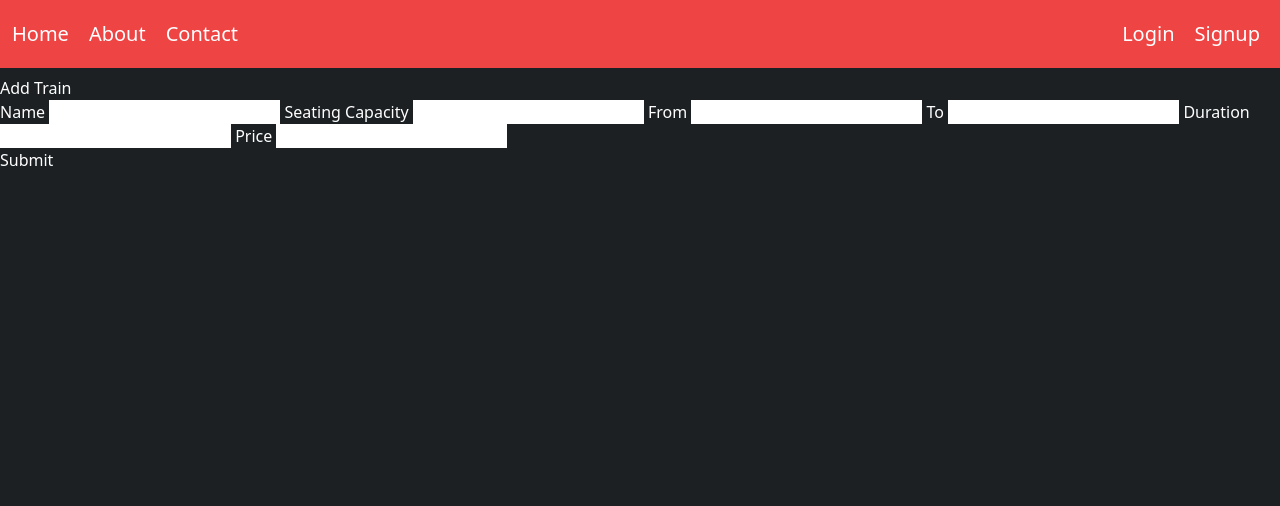
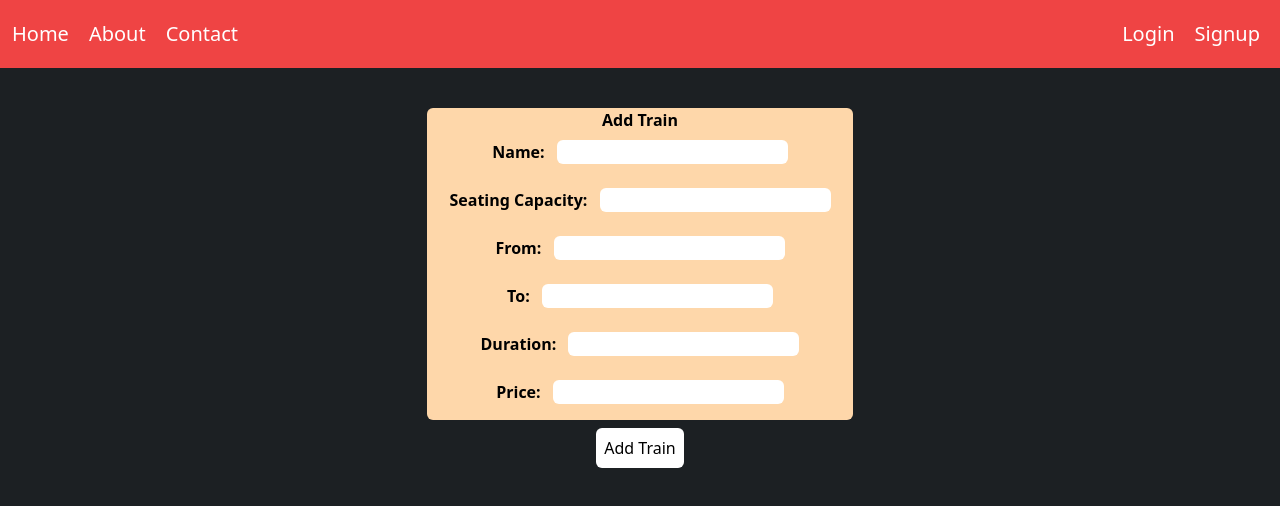
Before and after one commit to sohunn/railway-reservation, a SvelteKit app: page /adminui in a window 1280 px wide. Shown: the top 506 px of the page. Built offline with nearby package versions, Linux system fonts and the light colour scheme; no server answers.

Commit message:
finish ui enhancement

```diff
--- a/src/app.d.ts
+++ b/src/app.d.ts
@@ -7,6 +7,7 @@ declare global {
       user?: {
         username: string;
         id: string;
+        isAdmin: boolean;
       };
     }
 
--- a/src/hooks.server.ts
+++ b/src/hooks.server.ts
@@ -27,6 +27,7 @@ export const handle: Handle = async ({ event, resolve }) => {
         event.locals.user = {
           username: user.username,
           id: decoded.id,
+          isAdmin: constants.admins.includes(user._id.toString()),
         };
         if (
           isProtectedRoute(event.url.pathname) &&
--- a/src/lib/components/Navbar.svelte
+++ b/src/lib/components/Navbar.svelte
@@ -1,5 +1,6 @@
 <script lang="ts">
   export let username: string | undefined;
+  export let isAdmin: boolean | undefined;
 </script>
 
 <div class="mb-2">
@@ -22,6 +23,13 @@
           >My Bookings</a
         >
       </li>
+      {#if isAdmin}
+        <li class="list-none mr-5 text-xl">
+          <a class="no-underline text-white hover:text-black" href="/adminui"
+            >Admin Panel</a
+          >
+        </li>
+      {/if}
     {/if}
     <!-- <li class="list-none text-xl flex ml-auto font-bold">
       <a class="no-underline text-black text-2xl" href="/">FindMyBogey</a>
--- a/src/lib/server/constants.ts
+++ b/src/lib/server/constants.ts
@@ -1,4 +1,5 @@
 export default {
-  admins: ["64ef6d3ee7b9254489725cfe"],
+  //   admins: ["64ef6d3ee7b9254489725cfe"],
+  admins: ["64e0b32dcf594bdeb05df781"],
   baseURL: "http://localhost:5173",
 };
--- a/src/routes/+layout.server.ts
+++ b/src/routes/+layout.server.ts
@@ -2,5 +2,5 @@ import type { LayoutServerLoad } from "./$types";
 
 export const load: LayoutServerLoad = async ({ locals }) => {
   if (!locals.user) return {};
-  return { username: locals.user.username };
+  return { username: locals.user.username, isAdmin: locals.user.isAdmin };
 };
--- a/src/routes/+layout.svelte
+++ b/src/routes/+layout.svelte
@@ -7,6 +7,6 @@
   export let data: LayoutServerData;
 </script>
 
-<Navbar username={data.username} />
+<Navbar username={data.username} isAdmin={data.isAdmin} />
 <Alert />
 <slot />
--- a/src/routes/adminui/+page.svelte
+++ b/src/routes/adminui/+page.svelte
@@ -35,13 +35,15 @@
   };
 </script>
 
-<div>
-  <h1>Add Train</h1>
-  <form action="?/addtrain" method="post">
-    <label>
-      Name
+<div class="flex flex-col items-center">
+  <form
+    class="flex flex-col items-center text-black bg-orange-200 w-1/3 m-auto mt-8 rounded-md"
+  >
+    <h1 class="mt-15 font-bold text-center">Add Train</h1>
+    <label class="mb-4">
+      <strong>Name:</strong>
       <input
-        class="text-black"
+        class="ml-2 mt-2 rounded-md"
         type="text"
         name="name"
         bind:value={name}
@@ -49,10 +51,10 @@
       />
     </label>
 
-    <label>
-      Seating Capacity
+    <label class="mb-4">
+      <strong>Seating Capacity:</strong>
       <input
-        class="text-black"
+        class="ml-2 mt-2 rounded-md"
         type="number"
         name="capacity"
         bind:value={capacity}
@@ -60,10 +62,10 @@
       />
     </label>
 
-    <label>
-      From
+    <label class="mb-4">
+      <strong>From:</strong>
       <input
-        class="text-black"
+        class="ml-2 mt-2 rounded-md"
         type="text"
         name="from"
         bind:value={from}
@@ -71,15 +73,21 @@
       />
     </label>
 
-    <label>
-      To
-      <input class="text-black" type="text" name="to" bind:value={to} id="" />
+    <label class="mb-4">
+      <strong>To:</strong>
+      <input
+        class="ml-2 mt-2 rounded-md"
+        type="text"
+        name="to"
+        bind:value={to}
+        id=""
+      />
     </label>
 
-    <label>
-      Duration
+    <label class="mb-4">
+      <strong>Duration:</strong>
       <input
-        class="text-black"
+        class="ml-2 mt-2 rounded-md"
         type="number"
         name="duration"
         bind:value={duration}
@@ -87,10 +95,10 @@
       />
     </label>
 
-    <label>
-      Price
+    <label class="mb-4">
+      <strong>Price:</strong>
       <input
-        class="text-black"
+        class="ml-2 mt-2 rounded-md"
         type="number"
         name="price"
         bind:value={price}
@@ -98,5 +106,8 @@
       />
     </label>
   </form>
-  <button on:click={addTrain}>Submit</button>
+  <button
+    class="mb-2 mt-2 rounded-md p-2 bg-white text-black hover:bg-blue-500 w-1/23"
+    on:click={addTrain}>Add Train</button
+  >
 </div>
```
